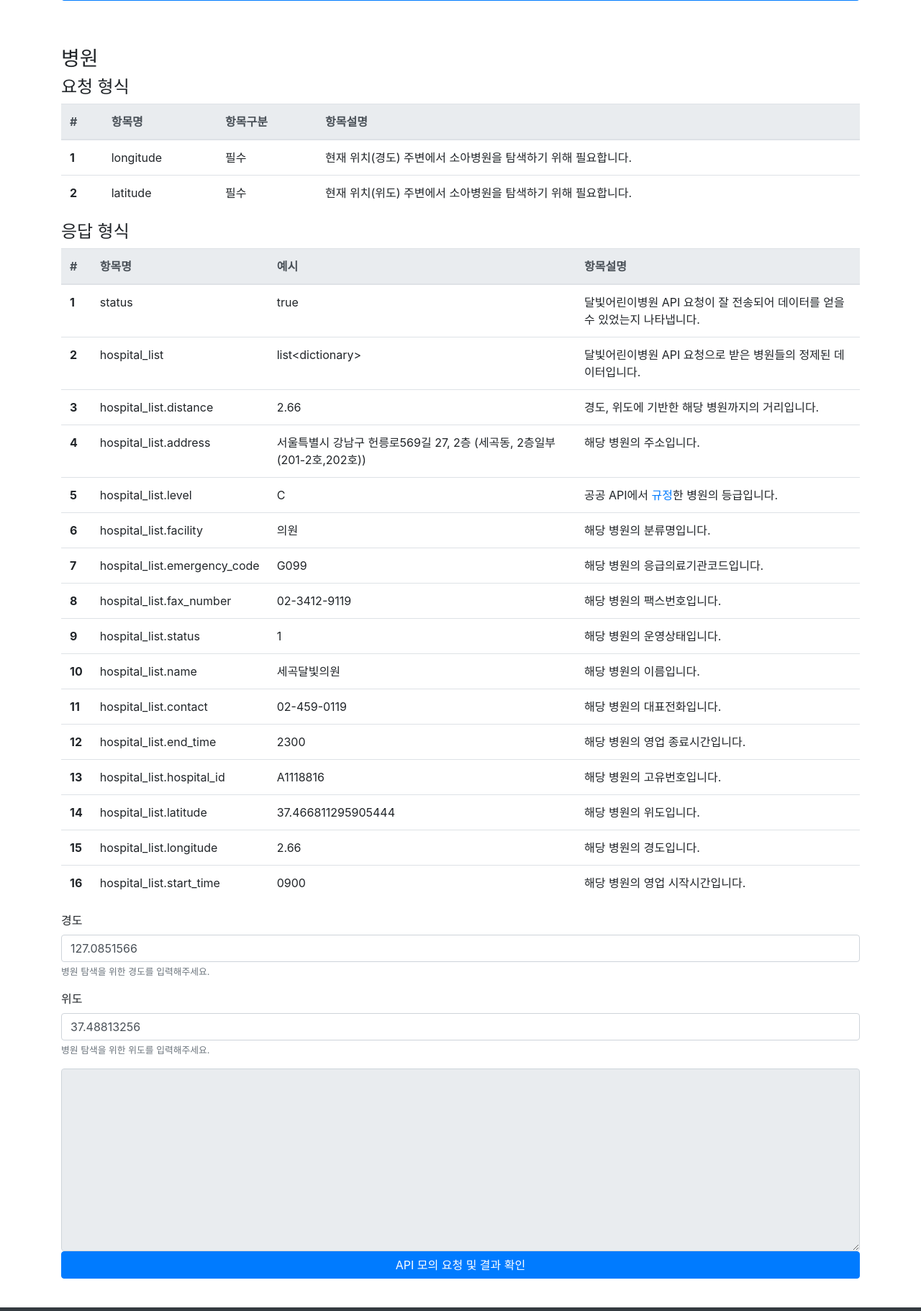
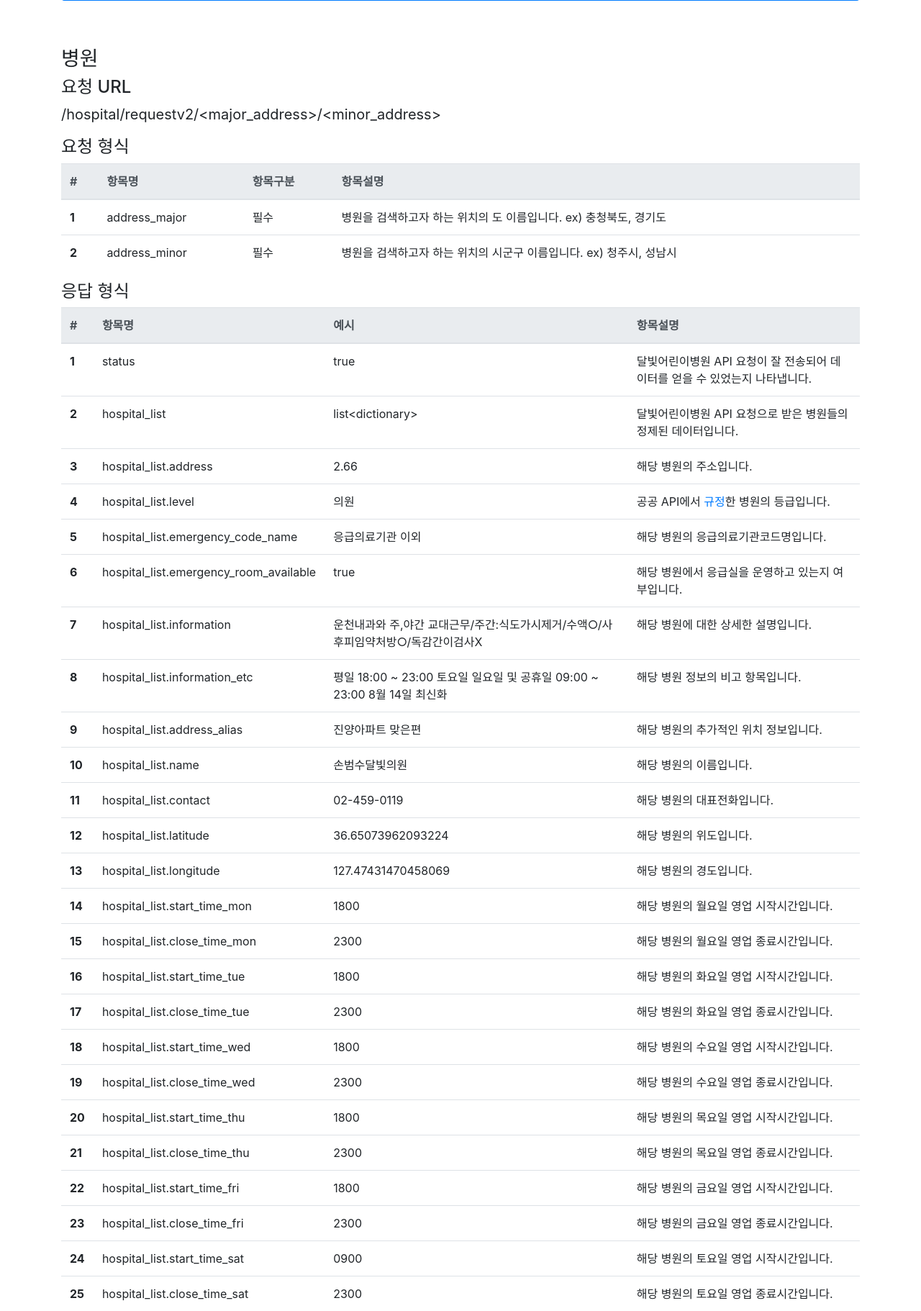
Before and after one commit to wnehdals/service_program, a Flask app: page / in a window 1280 px wide. Shown: the part 2828-4650 px from the top of the page at 72% size. Run offline with Flask 2, Linux system fonts and the light colour scheme; some libraries are stand-ins or nearby versions.

Commit message:
implemented hospital information gatherer v2
- Hospital_v2 class
- Changed name of table elements in index.html
- Implemented api request function which uses Hospital_v2
- Add route function at index.py

```diff
--- a/index.py
+++ b/index.py
@@ -46,6 +46,11 @@ def hospital_request(longitude, latitude):
     return hospital_demo.response_hospital_info(longitude, latitude)
 
 
+@app.route('/hospital/requestv2/<major>/<minor>', methods=['GET'])
+def hospital_request_v2(major, minor):
+    return hospital_demo.response_hospital_info_v2(major, minor)
+
+
 @app.route('/hospital')
 def hospital():
     # return render_template('hospital.html')
--- a/templates/index.html
+++ b/templates/index.html
@@ -270,6 +270,12 @@
     <div class="row">
         <div class="col-lg-12 my-4">
             <h3>병원</h3>
+            <h4>요청 URL</h4>
+            <div>
+                <p class="lead" style="font-weight:400;">
+                    /hospital/requestv2/&lt;major_address&gt;/&lt;minor_address&gt;
+                </p>
+            </div>
             <h4>요청 형식</h4>
             <table class="table">
                 <thead class="thead-light">
@@ -283,15 +289,15 @@
                 <tbody>
                 <tr>
                     <th scope="row">1</th>
-                    <td>longitude</td>
+                    <td>address_major</td>
                     <td>필수</td>
-                    <td>현재 위치(경도) 주변에서 소아병원을 탐색하기 위해 필요합니다.</td>
+                    <td>병원을 검색하고자 하는 위치의 도 이름입니다. ex) 충청북도, 경기도</td>
                 </tr>
                 <tr>
                     <th scope="row">2</th>
-                    <td>latitude</td>
+                    <td>address_minor</td>
                     <td>필수</td>
-                    <td>현재 위치(위도) 주변에서 소아병원을 탐색하기 위해 필요합니다.</td>
+                    <td>병원을 검색하고자 하는 위치의 시군구 이름입니다. ex) 청주시, 성남시</td>
                 </tr>
                 </tbody>
             </table>
@@ -356,50 +362,50 @@
                 </tr>
                 <tr>
                     <th scope="row">3</th>
-                    <td>hospital_list.distance</td>
+                    <td>hospital_list.address</td>
                     <td>2.66</td>
-                    <td>경도, 위도에 기반한 해당 병원까지의 거리입니다.</td>
+                    <td>해당 병원의 주소입니다.</td>
                 </tr>
                 <tr>
                     <th scope="row">4</th>
-                    <td>hospital_list.address</td>
-                    <td>서울특별시 강남구 헌릉로569길 27, 2층 (세곡동, 2층일부(201-2호,202호))</td>
-                    <td>해당 병원의 주소입니다.</td>
+                    <td>hospital_list.level</td>
+                    <td>의원</td>
+                    <td>공공 API에서 <a href="#" data-toggle="modal" data-target="#hospital_level_model">규정</a>한 병원의 등급입니다.</td>
                 </tr>
                 <tr>
                     <th scope="row">5</th>
-                    <td>hospital_list.level</td>
-                    <td>C</td>
-                    <td>공공 API에서 <a href="#" data-toggle="modal" data-target="#hospital_level_model">규정</a>한 병원의 등급입니다.</td>
+                    <td>hospital_list.emergency_code_name</td>
+                    <td>응급의료기관 이외</td>
+                    <td>해당 병원의 응급의료기관코드명입니다.</td>
                 </tr>
                 <tr>
                     <th scope="row">6</th>
-                    <td>hospital_list.facility</td>
-                    <td>의원</td>
-                    <td>해당 병원의 분류명입니다.</td>
+                    <td>hospital_list.emergency_room_available</td>
+                    <td>true</td>
+                    <td>해당 병원에서 응급실을 운영하고 있는지 여부입니다.</td>
                 </tr>
                 <tr>
                     <th scope="row">7</th>
-                    <td>hospital_list.emergency_code</td>
-                    <td>G099</td>
-                    <td>해당 병원의 응급의료기관코드입니다.</td>
+                    <td>hospital_list.information</td>
+                    <td>운천내과와 주,야간 교대근무/주간:식도가시제거/수액○/사후피임약처방○/독감간이검사X</td>
+                    <td>해당 병원에 대한 상세한 설명입니다.</td>
                 </tr>
                 <tr>
                     <th scope="row">8</th>
-                    <td>hospital_list.fax_number</td>
-                    <td>02-3412-9119</td>
-                    <td>해당 병원의 팩스번호입니다.</td>
+                    <td>hospital_list.information_etc</td>
+                    <td>평일 18:00 ~ 23:00 토요일 일요일 및 공휴일 09:00 ~ 23:00 8월 14일 최신화</td>
+                    <td>해당 병원 정보의 비고 항목입니다.</td>
                 </tr>
                 <tr>
                     <th scope="row">9</th>
-                    <td>hospital_list.status</td>
-                    <td>1</td>
-                    <td>해당 병원의 운영상태입니다.</td>
+                    <td>hospital_list.address_alias</td>
+                    <td>진양아파트 맞은편</td>
+                    <td>해당 병원의 추가적인 위치 정보입니다.</td>
                 </tr>
                 <tr>
                     <th scope="row">10</th>
                     <td>hospital_list.name</td>
-                    <td>세곡달빛의원</td>
+                    <td>손범수달빛의원</td>
                     <td>해당 병원의 이름입니다.</td>
                 </tr>
                 <tr>
@@ -410,49 +416,115 @@
                 </tr>
                 <tr>
                     <th scope="row">12</th>
-                    <td>hospital_list.end_time</td>
-                    <td>2300</td>
-                    <td>해당 병원의 영업 종료시간입니다.</td>
+                    <td>hospital_list.latitude</td>
+                    <td>36.65073962093224</td>
+                    <td>해당 병원의 위도입니다.</td>
                 </tr>
                 <tr>
                     <th scope="row">13</th>
-                    <td>hospital_list.hospital_id</td>
-                    <td>A1118816</td>
-                    <td>해당 병원의 고유번호입니다.</td>
+                    <td>hospital_list.longitude</td>
+                    <td>127.47431470458069</td>
+                    <td>해당 병원의 경도입니다.</td>
                 </tr>
                 <tr>
                     <th scope="row">14</th>
-                    <td>hospital_list.latitude</td>
-                    <td>37.466811295905444</td>
-                    <td>해당 병원의 위도입니다.</td>
+                    <td>hospital_list.start_time_mon</td>
+                    <td>1800</td>
+                    <td>해당 병원의 월요일 영업 시작시간입니다.</td>
                 </tr>
                 <tr>
                     <th scope="row">15</th>
-                    <td>hospital_list.longitude</td>
-                    <td>2.66</td>
-                    <td>해당 병원의 경도입니다.</td>
+                    <td>hospital_list.close_time_mon</td>
+                    <td>2300</td>
+                    <td>해당 병원의 월요일 영업 종료시간입니다.</td>
                 </tr>
                 <tr>
                     <th scope="row">16</th>
-                    <td>hospital_list.start_time</td>
+                    <td>hospital_list.start_time_tue</td>
+                    <td>1800</td>
+                    <td>해당 병원의 화요일 영업 시작시간입니다.</td>
+                </tr>
+                <tr>
+                    <th scope="row">17</th>
+                    <td>hospital_list.close_time_tue</td>
+                    <td>2300</td>
+                    <td>해당 병원의 화요일 영업 종료시간입니다.</td>
+                </tr>
+                <tr>
+                    <th scope="row">18</th>
+                    <td>hospital_list.start_time_wed</td>
+                    <td>1800</td>
+                    <td>해당 병원의 수요일 영업 시작시간입니다.</td>
+                </tr>
+                <tr>
+                    <th scope="row">19</th>
+                    <td>hospital_list.close_time_wed</td>
+                    <td>2300</td>
+                    <td>해당 병원의 수요일 영업 종료시간입니다.</td>
+                </tr>
+                <tr>
+                    <th scope="row">20</th>
+                    <td>hospital_list.start_time_thu</td>
+                    <td>1800</td>
+                    <td>해당 병원의 목요일 영업 시작시간입니다.</td>
+                </tr>
+                <tr>
+                    <th scope="row">21</th>
+                    <td>hospital_list.close_time_thu</td>
+                    <td>2300</td>
+                    <td>해당 병원의 목요일 영업 종료시간입니다.</td>
+                </tr>
+                <tr>
+                    <th scope="row">22</th>
+                    <td>hospital_list.start_time_fri</td>
+                    <td>1800</td>
+                    <td>해당 병원의 금요일 영업 시작시간입니다.</td>
+                </tr>
+                <tr>
+                    <th scope="row">23</th>
+                    <td>hospital_list.close_time_fri</td>
+                    <td>2300</td>
+                    <td>해당 병원의 금요일 영업 종료시간입니다.</td>
+                </tr>
+                <tr>
+                    <th scope="row">24</th>
+                    <td>hospital_list.start_time_sat</td>
                     <td>0900</td>
-                    <td>해당 병원의 영업 시작시간입니다.</td>
+                    <td>해당 병원의 토요일 영업 시작시간입니다.</td>
+                </tr>
+                <tr>
+                    <th scope="row">25</th>
+                    <td>hospital_list.close_time_sat</td>
+                    <td>2300</td>
+                    <td>해당 병원의 토요일 영업 종료시간입니다.</td>
+                </tr>
+                <tr>
+                    <th scope="row">26</th>
+                    <td>hospital_list.start_time_sun</td>
+                    <td>0900</td>
+                    <td>해당 병원의 일요일 영업 시작시간입니다.</td>
+                </tr>
+                <tr>
+                    <th scope="row">27</th>
+                    <td>hospital_list.close_time_sun</td>
+                    <td>2300</td>
+                    <td>해당 병원의 일요일 영업 종료시간입니다.</td>
                 </tr>
                 </tbody>
             </table>
-
+            <h4>API 모의 요청</h4>
             <div class="form-group">
                 <form role="form">
                     <div class="form-group">
-                        <label for="hospital_input_longitude">경도</label>
-                        <input type="number" id="hospital_input_longitude" class="form-control" placeholder="longitude" value="127.0851566">
-                        <small class="form-text text-muted">병원 탐색을 위한 경도를 입력해주세요.</small>
+                        <label for="hospital_input_major_address">도명</label>
+                        <input type="text" id="hospital_input_major_address" class="form-control" placeholder="도" value="서울특별시">
+                        <small class="form-text text-muted">병원 탐색을 위한 주소를 입력해주세요.</small>
                     </div>
 
                     <div class="form-group">
-                        <label for="hospital_input_latitude">위도</label>
-                        <input type="number" id="hospital_input_latitude" class="form-control" placeholder="latitude" value="37.48813256">
-                        <small class="form-text text-muted">병원 탐색을 위한 위도를 입력해주세요.</small>
+                        <label for="hospital_input_minor_address">시군구명</label>
+                        <input type="text" id="hospital_input_minor_address" class="form-control" placeholder="시군구" value="강남구">
+                        <small class="form-text text-muted">병원 탐색을 위한 상세주소를 입력해주세요.</small>
                     </div>
 
                     <div class="form-group">
@@ -495,13 +567,10 @@
     }
 
     function getHospitalInfo(){
-        longitude = document.getElementById('hospital_input_longitude').value
-        latitude = document.getElementById('hospital_input_latitude').value
+        major = document.getElementById('hospital_input_major_address').value
+        minor = document.getElementById('hospital_input_minor_address').value
 
-        if(longitude == "") longitude = "127.0851566"
-        if(latitude == "") latitude = "37.48813256"
-
-        hospitalInfoRequestURL = '/hospital/request/' + longitude + '/' + latitude
+        hospitalInfoRequestURL = '/hospital/requestv2/' + major + '/' + minor
 
         fetch(hospitalInfoRequestURL).then(response => response.text()).then((data) => {
             document.getElementById('hospital_output').value = data
```
Also changed, not shown: data_model/Hospital.py (+29 -0 lines), hospital_demo.py (+107 -3 lines).
